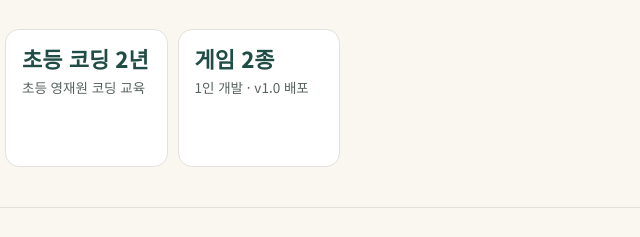
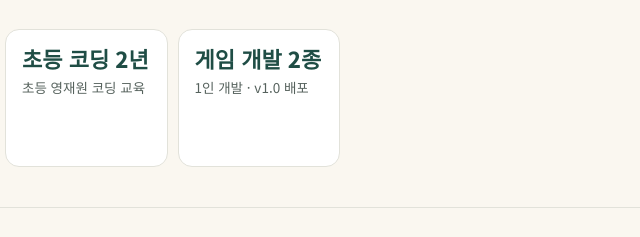
Before and after one commit to logic-joy/logic-joy.github.io, a plain HTML site: page index.html in a window 1280 px wide. Shown: the part 444-681 px from the top of the page, 640-1280 px from the left. Drawn offline with Linux system fonts and the light colour scheme.

Commit message:
fix: 숫자 칸 '게임 2종' → '게임 개발 2종'
Co-Authored-By: Claude Opus 5.5 <noreply@anthropic.com>

```diff
--- a/index.html
+++ b/index.html
@@ -33,7 +33,7 @@
     <div class="stat"><b>6년+</b><span>웹·앱 서비스 개발<br>(라이브클래스 5년 포함)</span></div>
     <div class="stat"><b>교원자격</b><span>중등학교 정교사 2급</span></div>
     <div class="stat"><b>초등 코딩 2년</b><span>초등 영재원 코딩 교육</span></div>
-    <div class="stat"><b>게임 2종</b><span>1인 개발 · v1.0 배포</span></div>
+    <div class="stat"><b>게임 개발 2종</b><span>1인 개발 · v1.0 배포</span></div>
   </div>
 </header>
 
```
